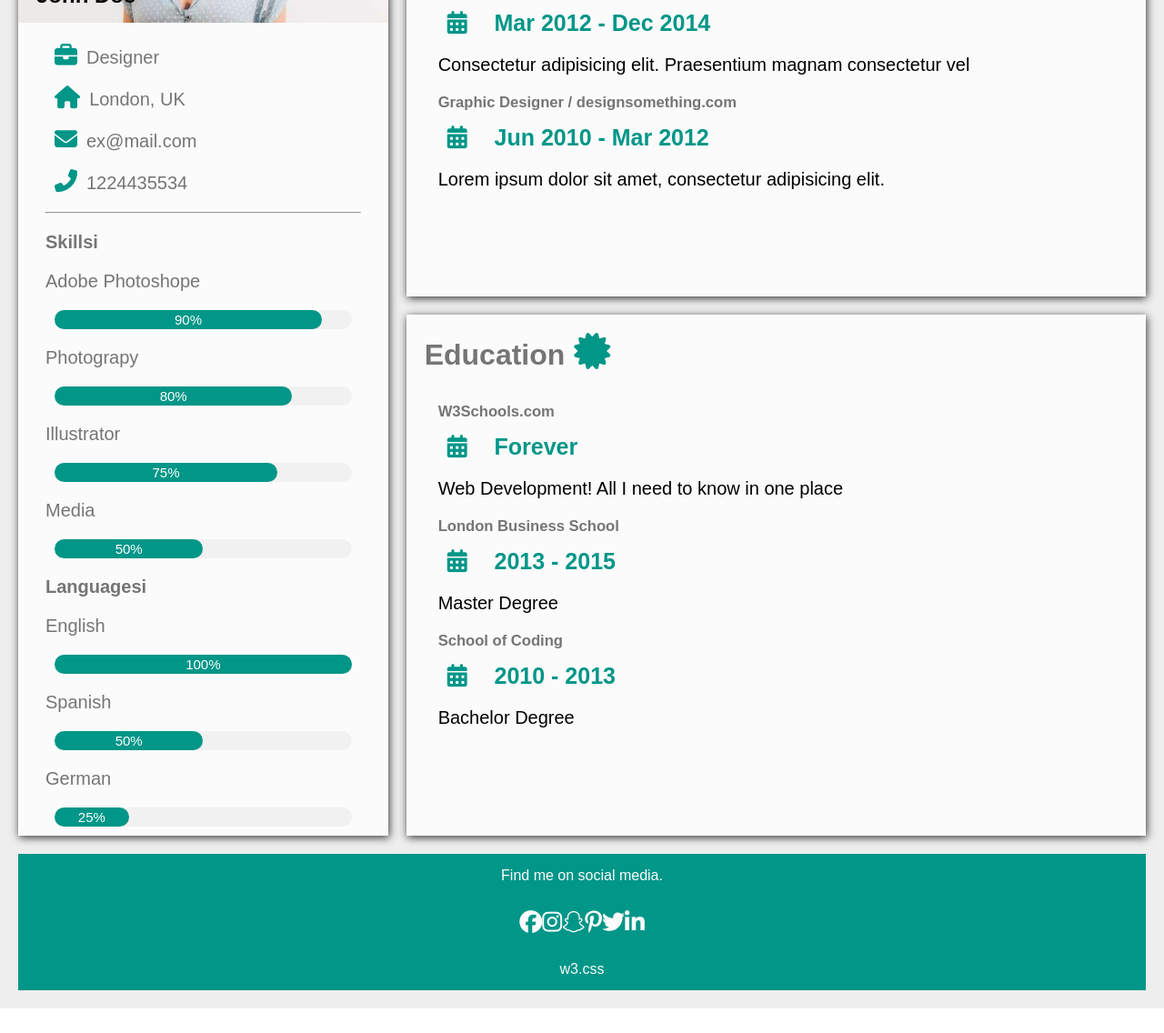
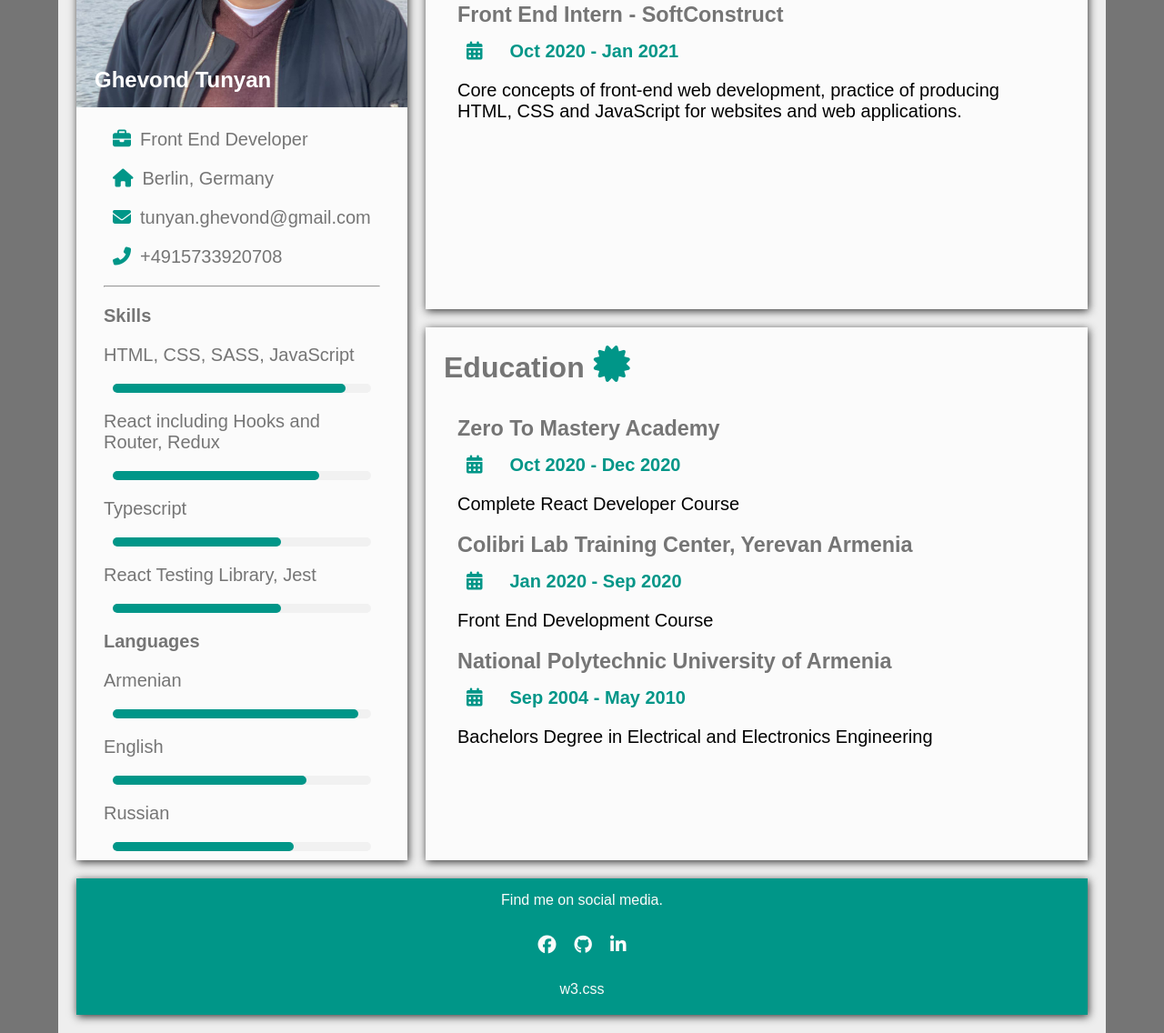
Before and after one commit to tunyanghevond/js-cv-app, a website: page index.html in a window 1280 px wide. Shown: the part 266-1402 px from the top of the page at 91% size. Before the commit the page ends 1375 px from the top, so only its background shows below. Drawn offline with Linux system fonts and the light colour scheme.

Commit message:
modified content and styles

```diff
--- a/js/script.js
+++ b/js/script.js
@@ -1,13 +1,12 @@
-function createElement (tagName, parent, className){
+function createElement(tagName, parent, className) {
   let element = document.createElement(tagName);
   element.className = className;
-    parent.append(element);;
+  parent.append(element);
 
   return element;
-
 }
 
-function createTextElement (tagName, parent,textContent=''){
+function createTextElement(tagName, parent, textContent = "") {
   let element = document.createElement(tagName);
   element.textContent = textContent;
   parent.append(element);
@@ -15,141 +14,185 @@ function createTextElement (tagName, parent,textContent=''){
   return element;
 }
 
+const main = createElement("main", document.body, "main_container");
+const nav = createElement("nav", main, "left_column");
+const navDivFirst = createElement("div", nav, "display-container");
+const navImg = createElement("img", navDivFirst, "display-container");
+navImg.src = "/img/photo.jpeg";
+const navH1 = createTextElement("h1", navDivFirst, "Ghevond Tunyan");
+const navDivSecond = createElement("div", nav, "container");
 
-const main = createElement('main',document.body,'main_container');
-const nav = createElement('nav', main, 'left_column');
-const navDivFirst = createElement('div', nav,'display-container' );
-const navImg = createElement('img', navDivFirst, 'display-container');
-navImg.src = "/img/avatar_hat.jpg";
-const navH1 = createTextElement('h1',navDivFirst,'John Doe' );
-const navDivSecond = createElement('div', nav,'container' );
-
-const navIcons = ['fas fa-briefcase', 'fa fa-home', 'fa fa-envelope', 'fas fa-phone-alt'];
-const navTextContent = ['Designer', 'London, UK', 'ex@mail.com', '1224435534'];
+const navIcons = [
+  "fas fa-briefcase",
+  "fa fa-home",
+  "fa fa-envelope",
+  "fas fa-phone-alt",
+];
+const navTextContent = [
+  "Front End Developer",
+  "Berlin, Germany",
+  "tunyan.ghevond@gmail.com",
+  "+4915733920708",
+];
 
 for (let i = 0; i < navIcons.length; i++) {
-    let p = document.createElement('p');
-    p.textContent = navTextContent [i];
-    let icon = document.createElement('i');
+  let p = document.createElement("p");
+  p.textContent = navTextContent[i];
+  let icon = document.createElement("i");
   icon.className = navIcons[i];
   p.prepend(icon);
   navDivSecond.append(p);
-
 }
 
 function hr(line) {
-    let hr = document.createElement('hr')
-    line.append(hr)
-
+  let hr = document.createElement("hr");
+  line.append(hr);
 }
 hr(navDivSecond);
 
-function skillTitle  (parent,text,icon) {
-  let p = document.createElement('p');
-  p.classList.add('large');
-  let b = document.createElement('b');
+function skillTitle(parent, text, icon) {
+  let p = document.createElement("p");
+  p.classList.add("large");
+  let b = document.createElement("b");
   b.textContent = text;
   p.append(b);
-  let i = document.createElement('i');
+  let i = document.createElement("i");
   i.className = icon;
-  b.append('i')
-  parent.append(p)
+  parent.append(p);
 }
 
-const skills = skillTitle (navDivSecond,'Skills','fa fa-asterisk')
-const skillName = ['Adobe Photoshope', 'Photograpy', 'Illustrator', 'Media'];
-const percentValue  = [90, 80, 75, 50, ];
+const skills = skillTitle(navDivSecond, "Skills", "fa fa-asterisk");
 
-function skillElement(parent, text, value = '') {
+const skillName = [
+  "HTML, CSS, SASS, JavaScript",
+  "React including Hooks and Router, Redux",
+  "Typescript",
+  "React Testing Library, Jest",
+];
+const percentValue = [90, 80, 65, 65];
 
-    let skillName = document.createElement('p');
+function skillElement(parent, text, value = "") {
+  let skillName = document.createElement("p");
   skillName.textContent = text;
-    parent.append(skillName)
+  parent.append(skillName);
 
-    let percent = document.createElement('div');
-    percent.classList.add('percent');
+  let percent = document.createElement("div");
+  percent.classList.add("percent");
   parent.append(percent);
 
-    let percentValue = document.createElement('span');
-    percentValue.classList.add('percent_value');
-    percentValue.style.width = value + '%';
-    percentValue.textContent = value + '%';
+  let percentValue = document.createElement("span");
+  percentValue.classList.add("percent_value");
+  percentValue.style.width = value + "%";
+  percentValue.style.height = "10px";
   percent.append(percentValue);
-
 }
 
 for (let i = 0; i < skillName.length; i++) {
-    skillElement(navDivSecond, skillName[i], value = percentValue[i] )
+  skillElement(navDivSecond, skillName[i], (value = percentValue[i]));
 }
 
-const language =  skillTitle  (navDivSecond,'Languages','fa fa-globe');
+const language = skillTitle(navDivSecond, "Languages", "fa fa-globe");
 
-const languages = ['English', 'Spanish', 'German'];
-const perceValue  = [100, 50, 25];
+const languages = ["Armenian", "English", "Russian"];
+const perceValue = [95, 75, 70];
 
 for (let i = 0; i < languages.length; i++) {
-    skillElement(navDivSecond, languages[i], value = perceValue[i] )
-  };
+  skillElement(navDivSecond, languages[i], (value = perceValue[i]));
+}
 
-  const section = createElement ('section', main, 'work_experience');
-  const sectionTitle =createTextElement ('h2', section,'Work Experiance');
-  const sectionTitleIcon = createElement('i',sectionTitle,'fa fa-suitcase');
+const section = createElement("section", main, "work_experience");
+const sectionTitle = createTextElement("h2", section, "Work Experience");
+const sectionTitleIcon = createElement("i", sectionTitle, "fa fa-suitcase");
 
-  function sectionContent (parent,titleText,spanText, pText){
-      let aside = document.createElement('aside');
-      let h5 = document.createElement('h5');
+function sectionContent(parent, titleText, spanText, pText) {
+  let aside = document.createElement("aside");
+  let h5 = document.createElement("h1");
   aside.append(h5);
-      let b = document.createElement('b');
+  let b = document.createElement("b");
   b.textContent = titleText;
   h5.append(b);
-      let h6 = document.createElement('h6');
-      let icon  = document.createElement('i');
-      icon.className = 'fa fa-calendar';
+  let h6 = document.createElement("h6");
+  let icon = document.createElement("i");
+  icon.className = "fa fa-calendar";
   h6.append(icon);
-      aside.append(h6)
-      let span = document.createElement('span');
+  aside.append(h6);
+  let span = document.createElement("span");
   span.textContent = spanText;
   h6.append(span);
-      let p = document.createElement('p');
+  let p = document.createElement("p");
   p.textContent = pText;
+
   aside.append(p);
-      parent.append(aside)
-
+  parent.append(aside);
 }
 
-  const titleText = ['Front End Developer / w3schools.com','Web Developer / something.com','Graphic Designer / designsomething.com'];
-  const spanText = ['Jan 2015','Mar 2012 - Dec 2014','Jun 2010 - Mar 2012']
-  const pText = ["Lorem ipsum dolor sit amet. Praesentium magnam consectetur vel","Consectetur adipisicing elit. Praesentium magnam consectetur vel","Lorem ipsum dolor sit amet, consectetur adipisicing elit."];
+const titleText = [
+  "Front End Engineer - SoftConstruct",
+  "Front End Intern - SoftConstruct",
+];
+const spanText = ["Feb 2021 - Jul 2021", "Oct 2020 - Jan 2021"];
+const pText = [
+  "Design and develop code parts of the product, develop functional web applications with React, build reusable React components.",
+  "Core concepts of front-end web development, practice of producing HTML, CSS and JavaScript for websites and web applications.",
+];
 
 for (let i = 0; i < titleText.length; i++) {
-    sectionContent(section,titleText[i],spanText[i],pText[i])
-  };
+  sectionContent(section, titleText[i], spanText[i], pText[i]);
+}
 
-  const sectionTwo = createElement ('section', main, 'education');
-  const sectionTwoTitle =createTextElement ('h2', sectionTwo ,'Education');
-  const sectionTwoTitleIcon = createElement('i',sectionTwoTitle,'fa fa-certificate');
+const sectionTwo = createElement("section", main, "education");
+const sectionTwoTitle = createTextElement("h2", sectionTwo, "Education");
+const sectionTwoTitleIcon = createElement(
+  "i",
+  sectionTwoTitle,
+  "fa fa-certificate"
+);
 
-  const titleTwoText = ['W3Schools.com','London Business School','School of Coding'];
-  const spanTwoText = ['Forever','2013 - 2015','2010 - 2013']
-  const pTwoText = ["Web Development! All I need to know in one place","Master Degree","Bachelor Degree"];
+const titleTwoText = [
+  "Zero To Mastery Academy",
+  "Colibri Lab Training Center, Yerevan Armenia",
+  "National Polytechnic University of Armenia",
+];
+const spanTwoText = [
+  "Oct 2020 - Dec 2020",
+  "Jan 2020 - Sep 2020",
+  "Sep 2004 - May 2010",
+];
+const pTwoText = [
+  "Complete React Developer Course",
+  "Front End Development Course",
+  "Bachelors Degree in Electrical and Electronics Engineering",
+];
 
-  for (let i = 0; i <  titleTwoText .length; i++) {
-    sectionContent(sectionTwo, titleTwoText [i],spanTwoText[i],pTwoText[i])
-  };
+for (let i = 0; i < titleTwoText.length; i++) {
+  sectionContent(sectionTwo, titleTwoText[i], spanTwoText[i], pTwoText[i]);
+}
 
-  const footer = createElement ('footer', main, 'footer');
-  const footerP = createTextElement ('p', footer,'Find me on social media.');
+const footer = createElement("footer", main, "footer");
+const footerP = createTextElement("p", footer, "Find me on social media.");
 
-  function footerIcon (parent,iconClass){
-      let icon = document.createElement('i');
+function footerIcon(parent, iconClass, socialLinks) {
+  let links = document.createElement("a");
+
+  let icon = document.createElement("i");
   icon.className = iconClass;
-      parent.append(icon);
+  links.href = socialLinks;
 
+  links.append(icon);
+  parent.append(links);
 }
-  const footerIcons = ['fa fa-facebook-official','fa fa-instagram','fa fa-snapchat','fa fa-pinterest-p','fa fa-twitter','fa fa-linkedin'];
+const footerIcons = [
+  "fa fa-facebook-official",
+  "fa fa-github",
+  "fa fa-linkedin",
+];
+const links = [
+  "https://www.facebook.com/",
+  "https://github.com/tunyanghevond",
+  "https://www.linkedin.com/in/ghevond-tunyan-6bb64518a/",
+];
+for (let i = 0; i < footerIcons.length; i++) {
+  footerIcon(footer, footerIcons[i], links[i]);
+}
 
-  for (let i = 0; i < footerIcons.length; i++) {
-    footerIcon(footer,footerIcons[i] )
-  };
-
-  const footerLink = createTextElement ('p', footer,'w3.css');
+const footerLink = createTextElement("p", footer, "w3.css");
--- a/scss/_mixins.scss
+++ b/scss/_mixins.scss
@@ -51,12 +51,13 @@
   aside {
     padding: 0 15px;
     font-size: 20px;
-    h5 {
-      margin: 14px 0;
+
+    h1 {
+      margin: 15px 0;
       color: $text-color;
     }
     h6 {
-      font-size: 25px;
+      font-size: 20px;
       span {
         margin: 0 20px;
         color: $icon-color;
@@ -79,7 +80,10 @@
 
   i {
     color: $bg-color;
-    margin: 15px 0;
+    margin: 15px 10px;
+  }
+  i:hover {
+    cursor: pointer;
   }
   a {
     color: $bg-color;
--- a/scss/_variables.scss
+++ b/scss/_variables.scss
@@ -2,4 +2,4 @@ $percentRadius: 50px;
 $icon-color: #009688;
 $bg-color: #fbfbfb;
 $text-color: #757575;
-$font-size: 25px;
+$font-size: 20px;
--- a/scss/main.scss
+++ b/scss/main.scss
@@ -7,14 +7,19 @@
   padding: 0;
   box-sizing: border-box;
 }
-
+body {
+  background-color: $text-color;
+}
 .main_container {
   background-color: rgb(238, 238, 238);
+  width: 90%;
+  margin: 0 auto;
   padding: 20px;
   display: grid;
   grid-template-columns: 1fr 2fr;
   grid-template-rows: 1fr 1fr 150px;
   gap: 20px;
+
   min-height: 100vh;
   grid-template-areas:
     "left_column work_experience"
@@ -38,6 +43,7 @@
       position: absolute;
       bottom: 0;
       padding: 20px;
+      color: white;
     }
   }
   .container {
@@ -65,6 +71,7 @@ i {
   grid-area: education;
   background-color: $bg-color;
   padding: 0 20px;
+
   @include box-shadow(1px, 2px, 9px, #333);
   h2 {
     i {
@@ -78,6 +85,7 @@ i {
 }
 
 .footer {
+  @include box-shadow(1px, 2px, 9px, #333);
   grid-area: footer;
   background-color: $icon-color;
   color: $bg-color;
```
Also changed, not shown: css/style.css, img/avatar_hat.jpg (deleted), img/photo.jpeg (added), 1 other file. Lines whose indentation alone changed are shown as unchanged.
